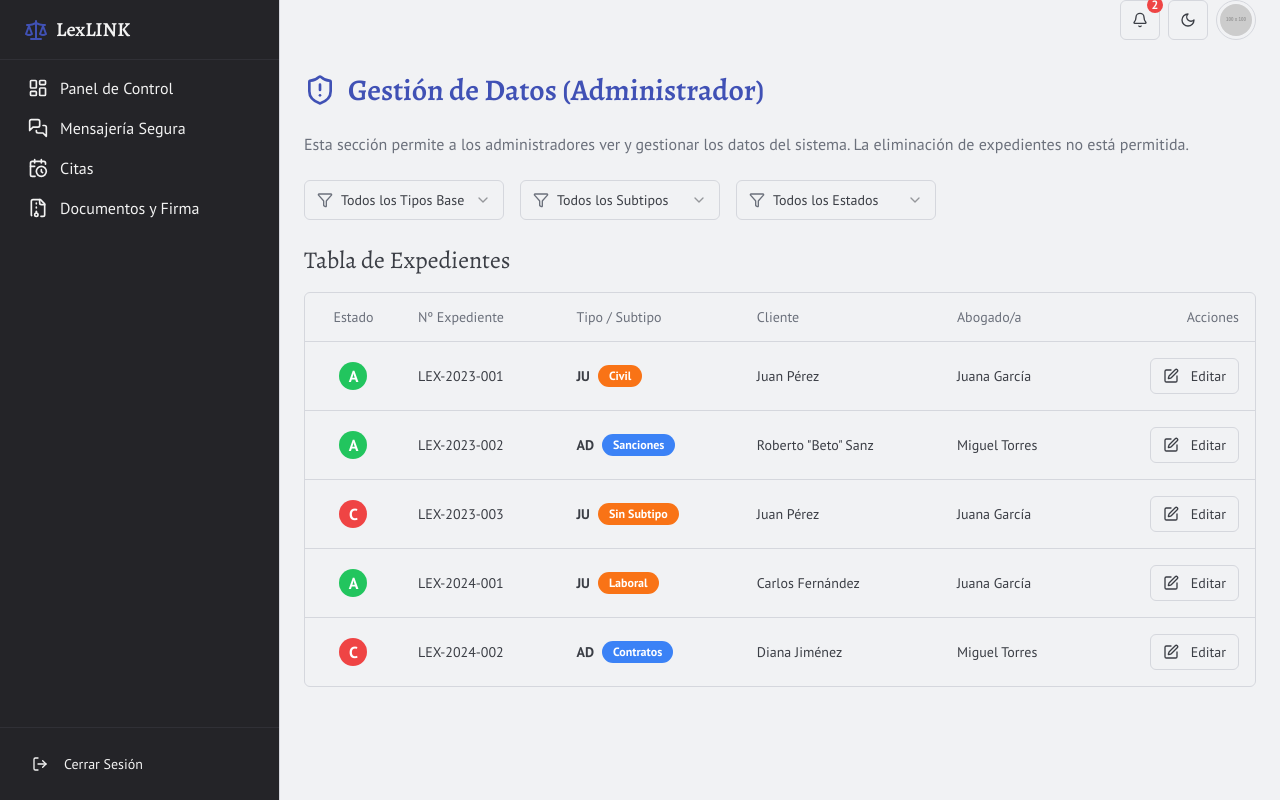
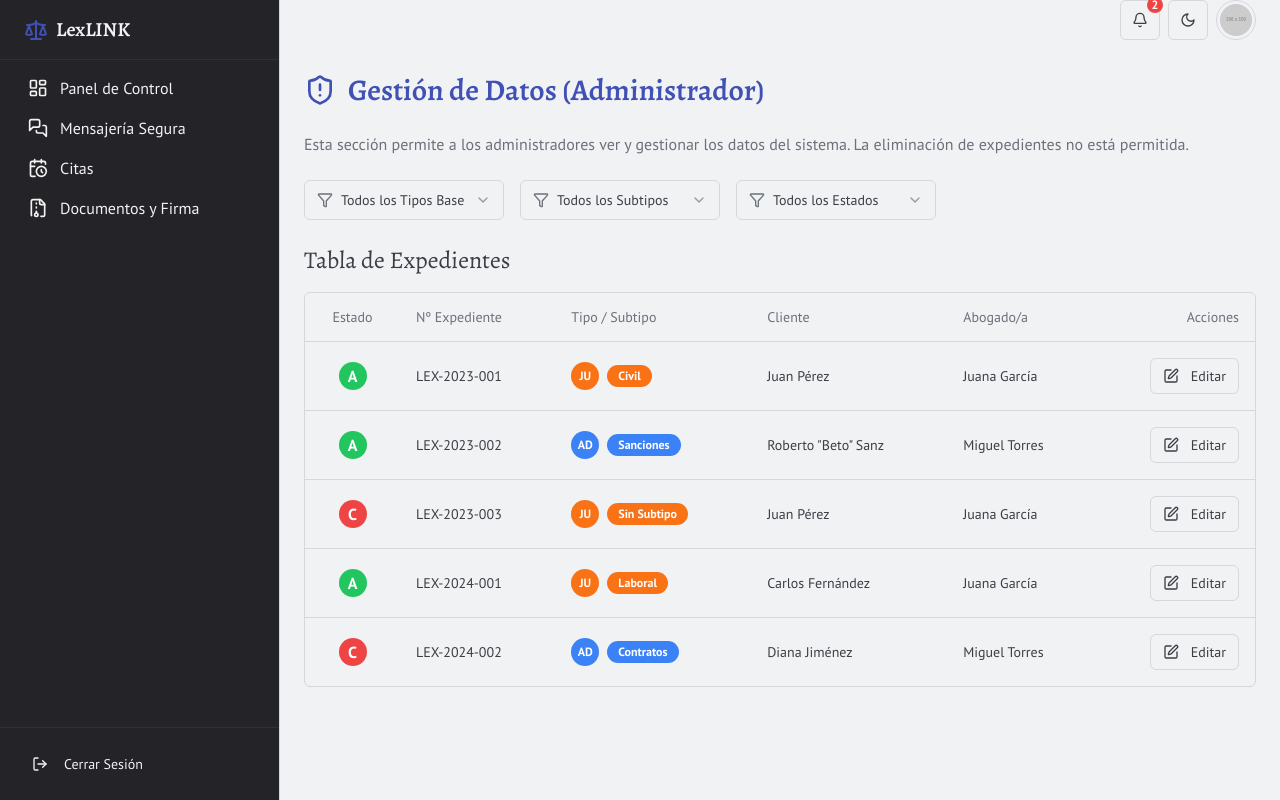
Before and after one commit to davidgzs/lexlink, a Next.js app: page /admin/data in a window 1280 px wide. Built offline with nearby package versions, Linux system fonts and the light colour scheme.

Commit message:
que el JU aparezaca como dentro de un circulo con el color de fondo de j

```diff
--- a/src/app/(app)/admin/data/page.tsx
+++ b/src/app/(app)/admin/data/page.tsx
@@ -36,6 +36,8 @@ import { Edit, ShieldAlert, Filter } from "lucide-react";
 import { Badge } from '@/components/ui/badge';
 import { useToast } from "@/hooks/use-toast";
 import { format } from 'date-fns';
+import { Tooltip, TooltipContent, TooltipProvider, TooltipTrigger } from "@/components/ui/tooltip";
+import { cn } from "@/lib/utils";
 
 const typeColors: Record<CaseStatus, string> = {
   Administrativo: "bg-blue-500",
@@ -209,11 +211,30 @@ export default function AdminDataPage() {
                 </TableCell>
                 <TableCell className="font-medium font-body">{caseItem.caseNumber}</TableCell>
                 <TableCell>
-                  <div className="flex items-center">
-                    <span className="mr-2 font-semibold">
-                      {caseItem.status === 'Judicial' ? 'JU' : 'AD'}
-                    </span>
-                    <Badge className={`${typeColors[caseItem.status]} text-white whitespace-nowrap font-body`}>
+                  <div className="flex items-center gap-2">
+                    <TooltipProvider>
+                      <Tooltip>
+                        <TooltipTrigger asChild>
+                          <div
+                            className={cn(
+                              "flex items-center justify-center w-7 h-7 rounded-full text-white font-semibold text-xs",
+                              typeColors[caseItem.status]
+                            )}
+                          >
+                            {caseItem.status === 'Judicial' ? 'JU' : 'AD'}
+                          </div>
+                        </TooltipTrigger>
+                        <TooltipContent>
+                          <p>{caseItem.status}</p>
+                        </TooltipContent>
+                      </Tooltip>
+                    </TooltipProvider>
+                    <Badge
+                      className={cn(
+                        "text-white whitespace-nowrap font-body",
+                        typeColors[caseItem.status]
+                      )}
+                    >
                       {caseItem.subtype || "Sin Subtipo"}
                     </Badge>
                   </div>
```
